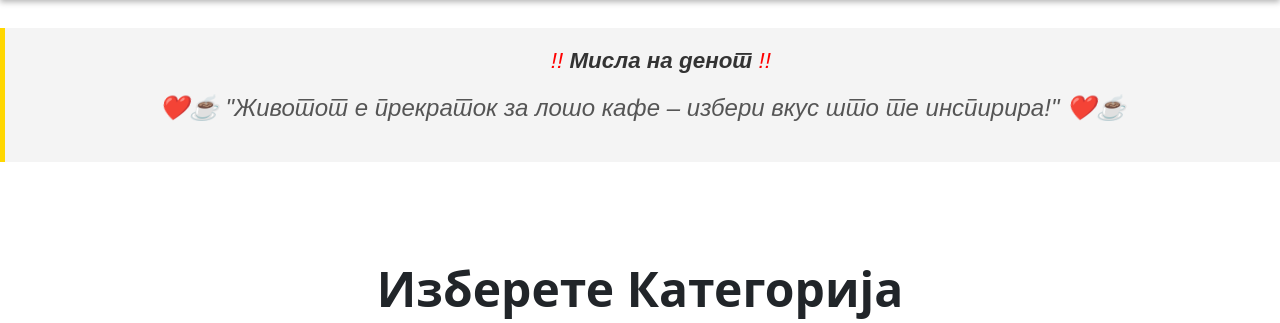
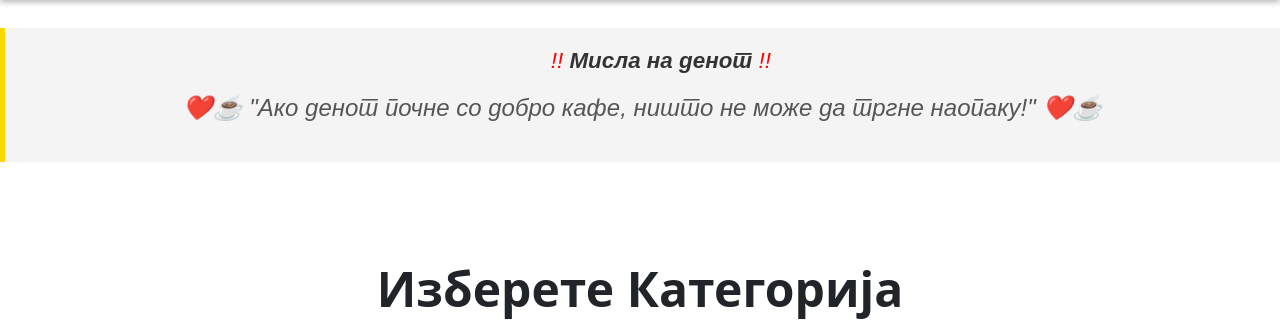
Before and after one commit to markosrbakov/GalacticCaffe, a Django app: page / in a window 1280 px wide. Shown: the part 502-825 px from the top of the page. Run offline with Django 5.2, Linux system fonts and the light colour scheme; data comes from the database, SQL or seed files in the repository.

Commit message:
Update Misla at index.html

```diff
--- a/templates/index.html
+++ b/templates/index.html
@@ -268,7 +268,7 @@
 <div class="fun-facts">
     <h3><span class="red-text">!!</span><strong> Мисла на денот</strong> <span class="red-text">!!</span></h3>
     <ul>
-        <li>❤️☕ "Животот е прекраток за лошо кафе – избери вкус што те инспирира!" ❤️☕</li>
+        <li>❤️☕ "Ако денот почне со добро кафе, ништо не може да тргне наопаку!" ❤️☕</li>
     </ul>
 </div>
 
```
